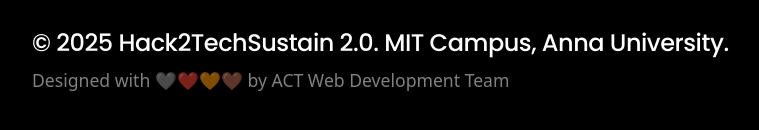
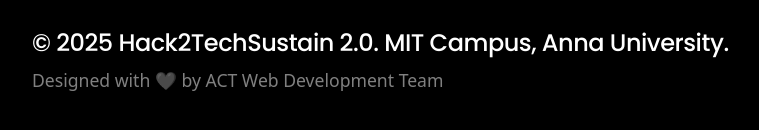
Before and after one commit to Jayasuriya-ENGINEER/hack2tech-sustain_official, a plain HTML site: page index.html in a window 1280 px wide. Shown: the part 11103-11233 px from the top of the page, without its empty margins (50-809 px from the left). Drawn offline with nearby package versions, Linux system fonts and the light colour scheme.

Commit message:
Update index.html

```diff
--- a/index.html
+++ b/index.html
@@ -834,7 +834,7 @@
                 </div>
                 <div class="footer-copy">
                     <h4>© 2025 Hack2TechSustain 2.0. MIT Campus, Anna University.</h4>
-                    <p>Designed with 🩶❤️🧡🤎 by ACT Web Development Team</p>
+                    <p>Designed with 🩶 by ACT Web Development Team</p>
                 </div>
             </div>
         </div>
```
